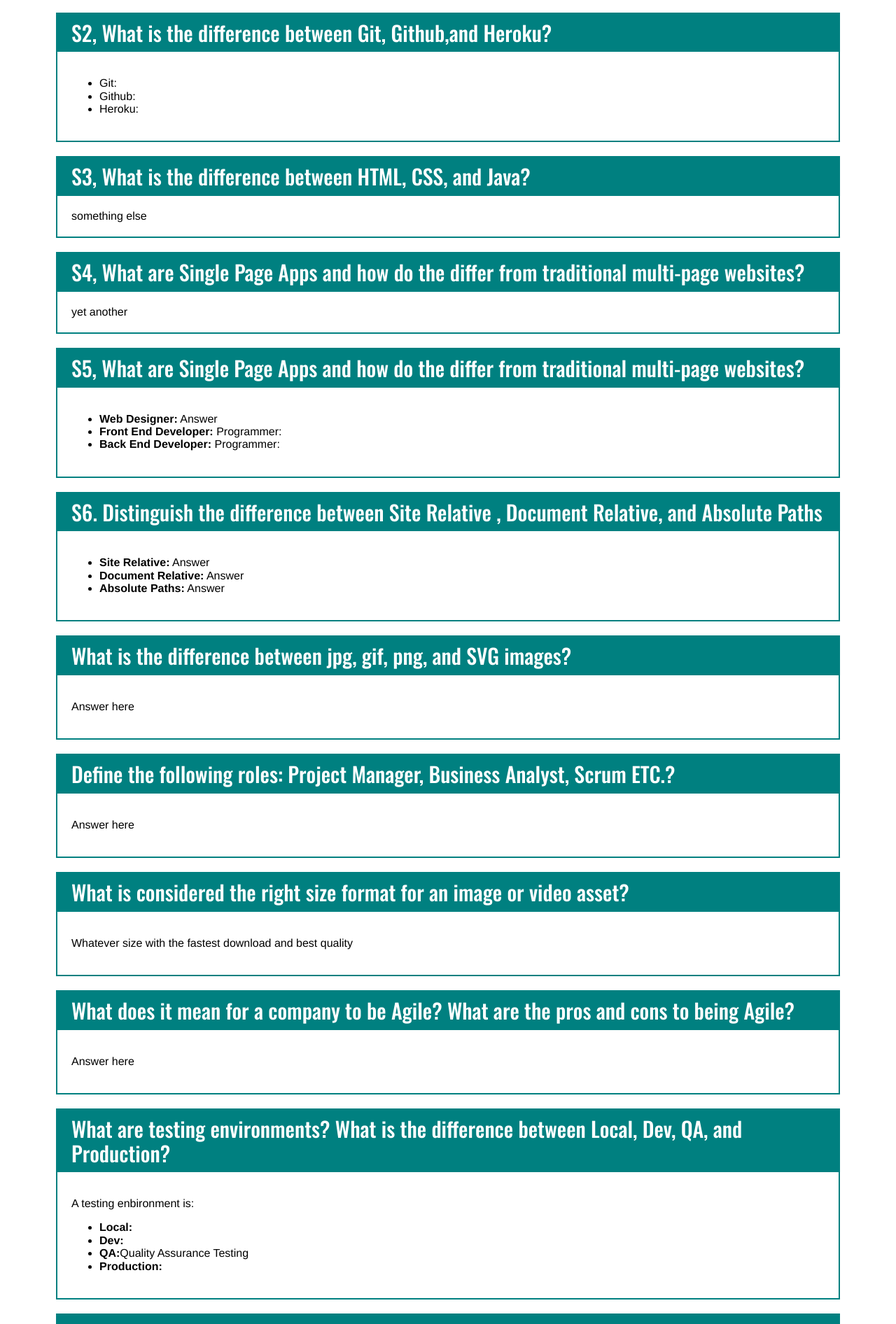
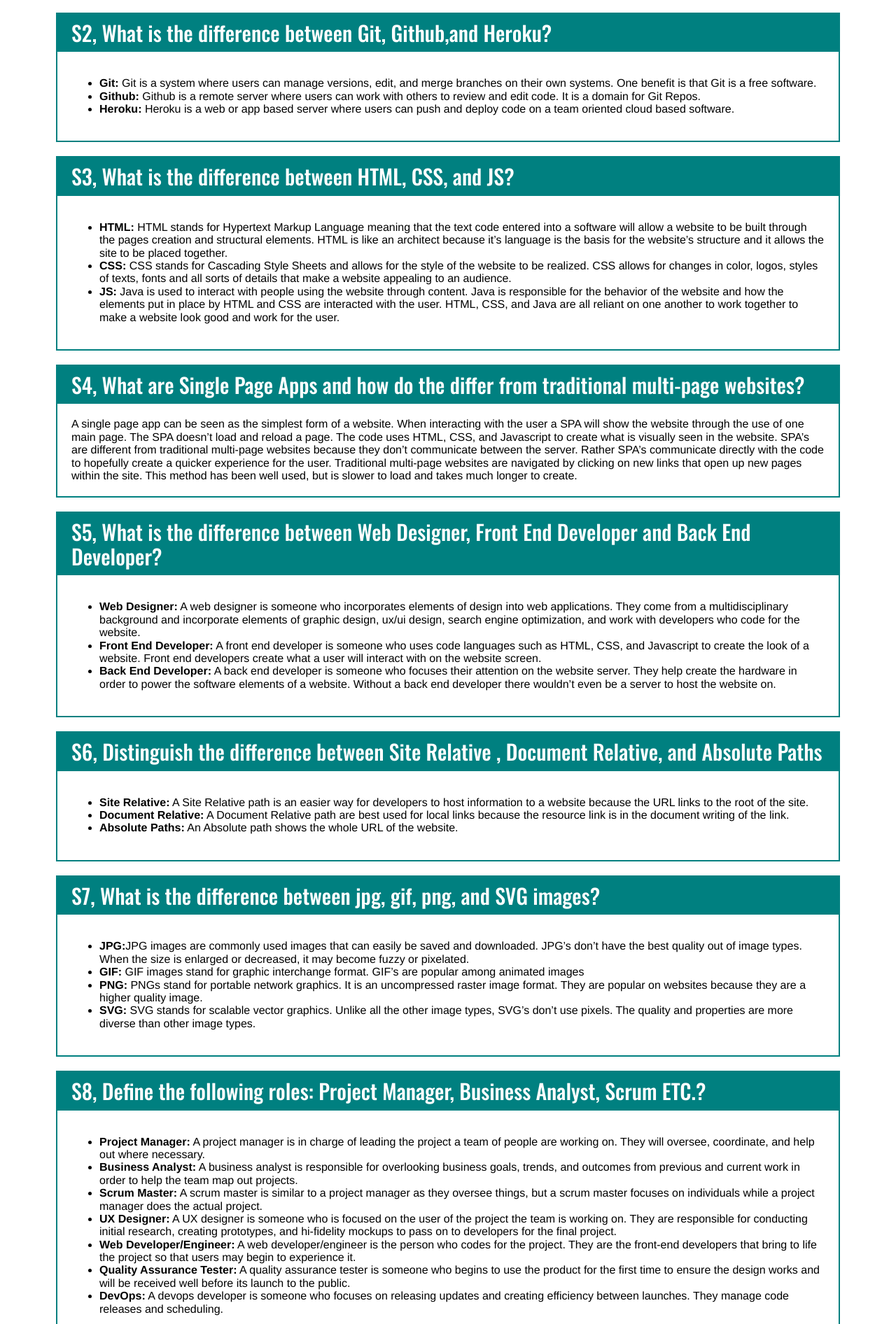
Before and after one commit to biancabonilla10/Web-1-Bonilla-Bianca-Final, a React (Create React App) app: page /homework in a window 1280 px wide. Shown: the part 812-2704 px from the top of the page at 70% size. Built offline with nearby package versions, Linux system fonts and the light colour scheme.

Commit message:
Updating Homework

```diff
--- a/src/React/Homework/Essays/Essays.jsx
+++ b/src/React/Homework/Essays/Essays.jsx
@@ -9,57 +9,90 @@ const Essays = () => {
         <h2>Essays</h2>
         <Essay q='S2, What is the difference between Git, Github,and Heroku?'>
             <ul>
-                <li>Git:</li>
-                <li> Github:</li>
-                <li>Heroku: </li>
+                <li><b>Git:</b> Git is a system where users can manage versions, edit, and merge branches on their own systems. One benefit is that Git is a free software. </li>
+                <li><b>Github:</b> Github is a remote server where users can work with others to review and edit code. It is a domain for Git Repos.</li>
+                <li><b>Heroku:</b> Heroku is a web or app based server where users can push and deploy code on a team oriented cloud based software.</li>
             </ul>
         </Essay>
-        <Essay q='S3, What is the difference between HTML, CSS, and Java?'>
-            something else
+        <Essay q='S3, What is the difference between HTML, CSS, and JS?'>
+            <ul>
+                <li><b>HTML:</b> HTML stands for Hypertext Markup Language meaning that the text code entered into a software will allow a website to be built through the pages creation and structural elements.  HTML is like an architect because it’s language is the basis for the website’s structure and it allows the site to be placed together. </li>
+                <li><b>CSS:</b> CSS stands for Cascading Style Sheets and allows for the style of the website to be realized. CSS allows for changes in color, logos, styles of texts, fonts and all sorts of details that make a website appealing to an audience. </li>
+                <li><b>JS:</b> Java is used to interact with people using the website through content. Java is responsible for the behavior of the website and how the elements put in place by HTML and CSS are interacted with the user. HTML, CSS, and Java are all reliant on one another to work together to make a website look good and work for the user.
+
+</li>
+            </ul>
         </Essay>
         <Essay q='S4, What are Single Page Apps and how do the differ from traditional multi-page websites?'>
-            yet another
+        A single page app can be seen as the simplest form of a website. When interacting with the user a SPA will show the website through the use of one main page. The SPA doesn’t load and reload a page. The code uses HTML, CSS, and Javascript to create what is visually seen in the website.
+SPA’s are different from traditional multi-page websites because they don’t communicate between the server. Rather SPA’s communicate directly with the code to hopefully create a quicker experience for the user. Traditional multi-page websites are navigated by clicking on new links that open up new pages within the site. This method has been well used, but is slower to load and takes much longer to create.
+
+
         </Essay>
-        <Essay q='S5, What are Single Page Apps and how do the differ from traditional multi-page websites?'>
+        <Essay q='S5, What is the difference between Web Designer, Front End Developer and Back End Developer?'>
             <ul>
-                <li><b>Web Designer:</b> Answer</li>
-                <li><b>Front End Developer:</b> Programmer:</li>
-                <li><b>Back End Developer:</b> Programmer:</li>
+                <li><b>Web Designer:</b> A web designer is someone who incorporates elements of design into web applications. They come from a multidisciplinary background and incorporate elements of graphic design, ux/ui design, search engine optimization, and work with developers who code for the website.</li>
+                <li><b>Front End Developer:</b> A front end developer is someone who uses code languages such as HTML, CSS, and Javascript to create the look of a website. Front end developers create what a user will interact with on the website screen.</li>
+                <li><b>Back End Developer:</b> A back end developer is someone who focuses their attention on the website server. They help create the hardware in order to power the software elements of a website. Without a back end developer there wouldn’t even be a server to host the website on.
+</li>
             </ul>
         </Essay>
-        <Essay q='S6. Distinguish the difference between Site Relative , Document Relative, and Absolute Paths'>
+        <Essay q='S6, Distinguish the difference between Site Relative , Document Relative, and Absolute Paths'>
         <ul>
-            <li><b>Site Relative:</b> Answer</li>
-            <li><b>Document Relative:</b> Answer</li>
-            <li><b>Absolute Paths:</b> Answer</li>
+            <li><b>Site Relative:</b> A Site Relative path is an easier way for developers to host information to a website because the URL links to the root of the site.</li>
+            <li><b>Document Relative:</b> A Document Relative path are best used for local links because the resource link is in the document writing of the link.</li>
+            <li><b>Absolute Paths:</b> An Absolute path shows the whole URL of the website. </li>
         </ul>
     </Essay>
-    <Essay q= 'What is the difference between jpg, gif, png, and SVG images?'>
-        <p>Answer here</p>
+    <Essay q= 'S7, What is the difference between jpg, gif, png, and SVG images?'>
+        <ul>
+            <li><b>JPG:</b>
+JPG images are commonly used images that can easily be saved and downloaded. JPG’s don’t have the best quality out of image types. When the size is enlarged or decreased, it may become fuzzy or pixelated.
+</li>
+            <li><b>GIF:</b> GIF images stand for graphic interchange format. GIF’s are popular among animated images</li>
+            <li><b>PNG:</b> PNGs stand for portable network graphics. It is an uncompressed raster image format. They are popular on websites because they are a higher quality image.</li>
+            <li><b>SVG:</b> SVG stands for scalable vector graphics. Unlike all the other image types, SVG’s don’t use pixels. The quality and properties are more diverse than other image types.
+</li>
+        </ul>
         </Essay>
-    <Essay q= 'Define the following roles: Project Manager, Business Analyst, Scrum ETC.?'>
-        <p>Answer here</p>
+    <Essay q= 'S8, Define the following roles: Project Manager, Business Analyst, Scrum ETC.?'>
+        <ul>
+            <li><b>Project Manager:</b> A project manager is in charge of leading the project a team of people are working on. They will oversee, coordinate, and help out where necessary.</li>
+            <li><b>Business Analyst:</b> A business analyst is responsible for overlooking business goals, trends, and outcomes from previous and current work in order to help the team map out projects.</li>
+            <li><b>Scrum Master:</b> A scrum master is similar to a project manager as they oversee things, but a scrum master focuses on individuals while a project manager does the actual project.</li>
+            <li><b>UX Designer:</b> A UX designer is someone who is focused on the user of the project the team is working on. They are responsible for conducting initial research, creating prototypes, and hi-fidelity mockups to pass on to developers for the final project.</li>
+            <li><b>Web Developer/Engineer:</b> A web developer/engineer is the person who codes for the project. They are the front-end developers that bring to life the project so that users may begin to experience it.</li>
+            <li><b>Quality Assurance Tester:</b> A quality assurance tester is someone who begins to use the product for the first time to ensure the design works and will be received well before its launch to the public.</li>
+            <li><b>DevOps:</b> A devops developer is someone who focuses on releasing updates and creating efficiency between launches. They manage code releases and scheduling.
+</li>
+        </ul>
         </Essay>
-    <Essay q= 'What is considered the right size format for an image or video asset?'>
+    <Essay q= 'S9, What is considered the right size format for an image or video asset?'>
         <p>Whatever size with the fastest download and best quality</p>
         </Essay>
-    <Essay q= 'What does it mean for a company to be Agile? What are the pros and cons to being Agile?'>
-        <p>Answer here</p>
+    <Essay q= 'S10, What does it mean for a company to be Agile? What are the pros and cons to being Agile?'>
+        <h4>Pros and Cons</h4>
+        <ul>
+            <li>More predictable</li>
+            <li>Turnaround time and flexibility makes companies more manageable</li>
+            <li>Consistent team, management, and design</li>
+        </ul>
         </Essay>
-        <Essay q= 'What are testing environments? What is the difference between Local, Dev, QA, and Production?'>
-        <p>A testing enbironment is:</p>
+        <Essay q= 'S11, What are testing environments? What is the difference between Local, Dev, QA, and Production?'>
+        <p>A testing environment is:</p>
+
 
                 <ul>
-                    <li><b>Local:</b></li>
-                    <li><b>Dev:</b></li>
-                    <li><b>QA:</b>Quality Assurance Testing</li>
-                    <li><b>Production:</b></li>
+                    <li><b>Local:</b> When a developer builds and tests code on their own software and hardware.</li>
+                    <li><b>Dev:</b> When the developer pairs code reviews. </li>
+                    <li><b>QA:</b>Quality Assurance Testing when QA developers test as a team.</li>
+                    <li><b>Production:</b> When a website goes live for users to access.</li>
                 </ul>
             </Essay>
-            <Essay q= 'S12 Function vs Form: When are web images considered part of the content: (HTML) as opposed to part of the appearance (CSS)?'>
-                <p>Answer here</p>
+            <Essay q= 'S12, Function vs Form: When are web images considered part of the content: (HTML) as opposed to part of the appearance (CSS)?'>
+                <p> Images are best utilized in HTML for printing as CSS is only on when intentionally set for viewing. CSS is used when altering image states such as opacity. </p>
             </Essay>
-            <Essay q="S13. What is the difference between ID's, Classes and Tags? How does Specificity play a role in the selection of HTML elements (both in CSS and JS)">
+            <Essay q="S13, What is the difference between ID's, Classes and Tags? How does Specificity play a role in the selection of HTML elements (both in CSS and JS)">
                 <p>Answer will go here for Monday.</p>
             </Essay>
     </EssaysStyled>
```
